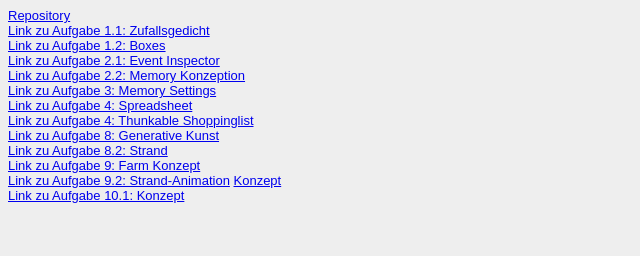
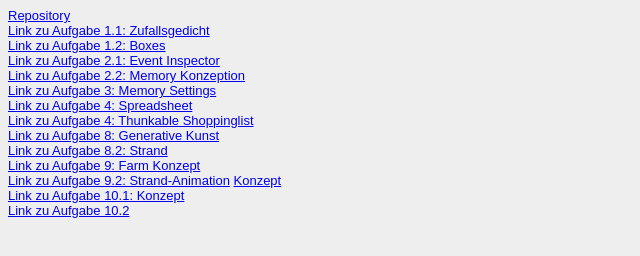
Before and after one commit to LindaBentz/EIA2-SoSe22, a plain HTML site: page Steckbrief/steckbrief.htm in a window 1280 px wide. Shown: the whole page, without its empty margins (0-640 px from the left). Drawn offline with Linux system fonts and the light colour scheme.

Commit message:
Steckbrief Verlinkung

```diff
--- a/Steckbrief/steckbrief.htm
+++ b/Steckbrief/steckbrief.htm
@@ -62,6 +62,10 @@ body {
 	<a href="/EIA2-SoSe22//A10/Konzept.pdf" target="blank">Link zu Aufgabe 10.1: Konzept</a>
 
 	<br>
+
+	<a href="/EIA2-SoSe22/A10_2/beach.html" target="blank">Link zu Aufgabe 10.2</a>
+
+	<br>
 	<!-- Hier die Links zu den gelösten Aufgaben einstellen, aktuelle oben, alte stehen lassen! Format: Aufgabenbezeichnung, Datum -->
 </body>
 </html>
```
